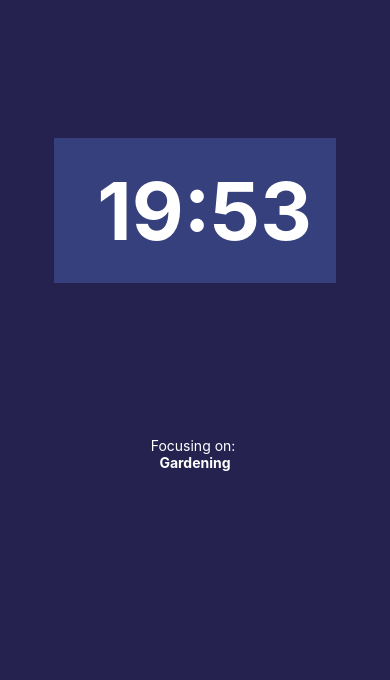
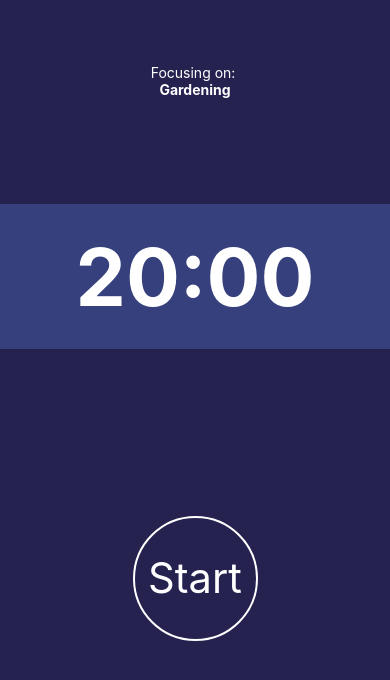
Before and after one commit to Dhadhazi/FocusApp-RN, a React Native app: screen / in a window 390 px wide. Shown: the top 680 px of the page. Built offline with nearby package versions, Linux system fonts and the light colour scheme.

Commit message:
Start/Pause button added

```diff
--- a/src/components/Countdown.js
+++ b/src/components/Countdown.js
@@ -11,7 +11,7 @@ function formatTime(time) {
   return time < 10 ? `0${time}` : time;
 }
 
-export default function Countdown({ minutes = 20, isPaused }) {
+export default function Countdown({ minutes = 20, isPaused = true }) {
   function countDown() {
     setMillis((time) => {
       if (time === 0) {
@@ -23,19 +23,18 @@ export default function Countdown({ minutes = 20, isPaused }) {
   }
 
   const [millis, setMillis] = useState(minutesToMillis(minutes));
-
   const interval = useRef(null);
   const minute = Math.floor(millis / 1000 / 60) % 60;
   const seconds = Math.floor(millis / 1000) % 60;
 
   useEffect(() => {
+    if (isPaused) return;
     interval.current = setInterval(countDown, 1000);
     return () => clearInterval(interval.current);
-  });
+  }, [isPaused]);
   return (
-    <View>
+    <View style={styles.textBox}>
       <Text style={styles.text}>
-        {" "}
         {formatTime(minute)}:{formatTime(seconds)}
       </Text>
     </View>
@@ -44,6 +43,7 @@ export default function Countdown({ minutes = 20, isPaused }) {
 
 const styles = StyleSheet.create({
   text: {
+    textAlign: "center",
     color: colors.white,
     fontSize: fontSizes.xxxl,
     fontWeight: "bold",
--- a/src/features/timer/Timer.js
+++ b/src/features/timer/Timer.js
@@ -1,18 +1,28 @@
-import React from "react";
+import React, { useState } from "react";
 import { View, Text, StyleSheet } from "react-native";
 import Countdown from "../../components/Countdown";
+import { RoundedButton } from "../../components/RoundedButton";
 import { colors } from "../../utils/colors";
 import { spacing } from "../../utils/sizes";
 
 export const Timer = ({ focusSubject }) => {
+  const [isStarted, setIsStarted] = useState(false);
   return (
     <View style={styles.container}>
-      <View style={styles.countdown}>
-        <Countdown />
-      </View>
       <View style={{ paddingTop: spacing.xxl }}>
         <Text style={styles.title}>Focusing on: </Text>
         <Text style={styles.focusSubject}>{focusSubject}</Text>
+      </View>
+      <View style={styles.countdown}>
+        <Countdown isPaused={!isStarted} />
+      </View>
+      <View style={styles.buttonWrapper}>
+        <RoundedButton
+          title={isStarted ? "Pause" : "Start"}
+          onpress={() => {
+            setIsStarted(!isStarted);
+          }}
+        />
       </View>
     </View>
   );
@@ -33,7 +43,13 @@ const styles = StyleSheet.create({
   },
   countdown: {
     flex: 0.5,
-    alignItems: "center",
+    alignItems: "stretch",
     justifyContent: "center",
   },
+  buttonWrapper: {
+    flex: 0.3,
+    padding: spacing.md,
+    justifyContent: "center",
+    alignItems: "center",
+  },
 });
```
